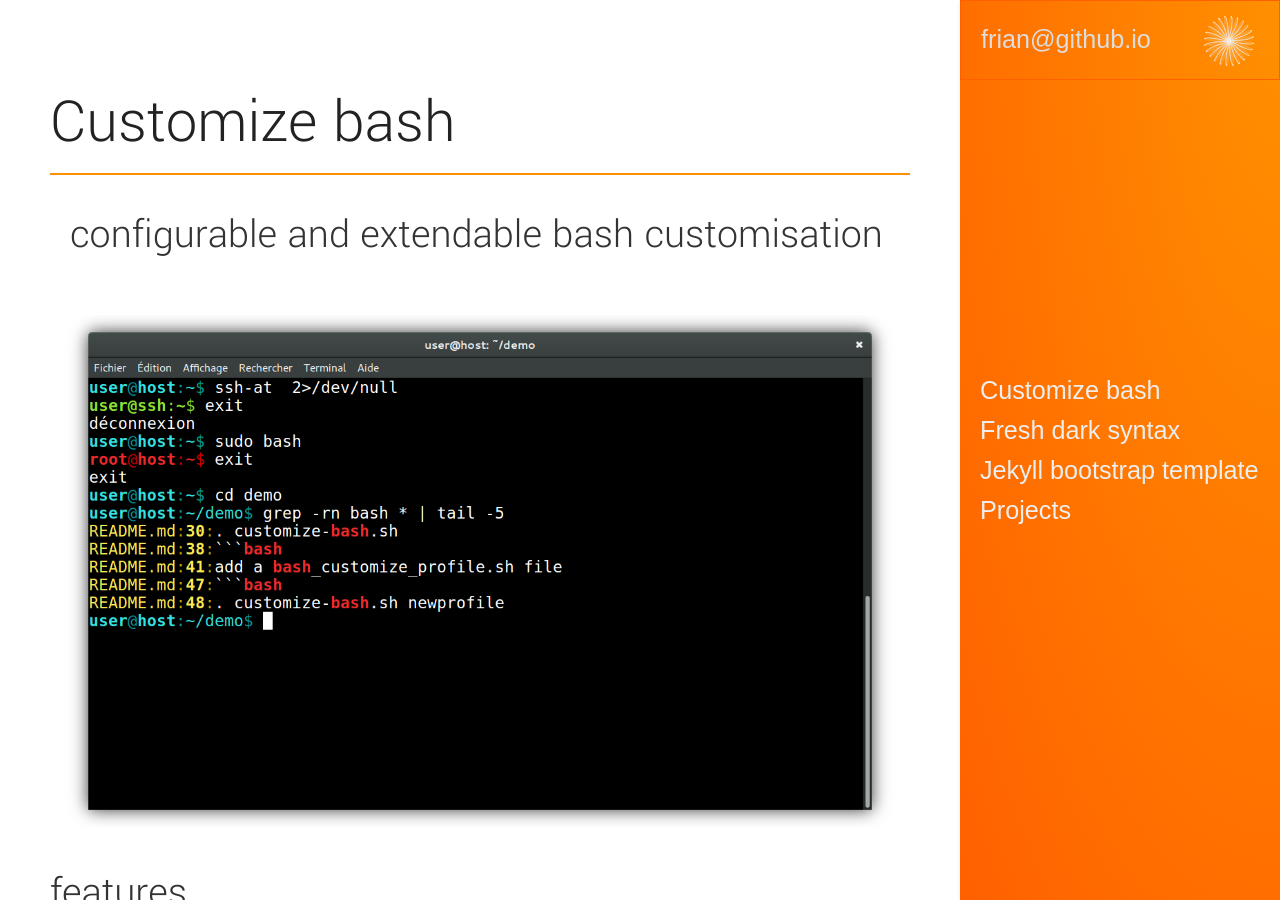
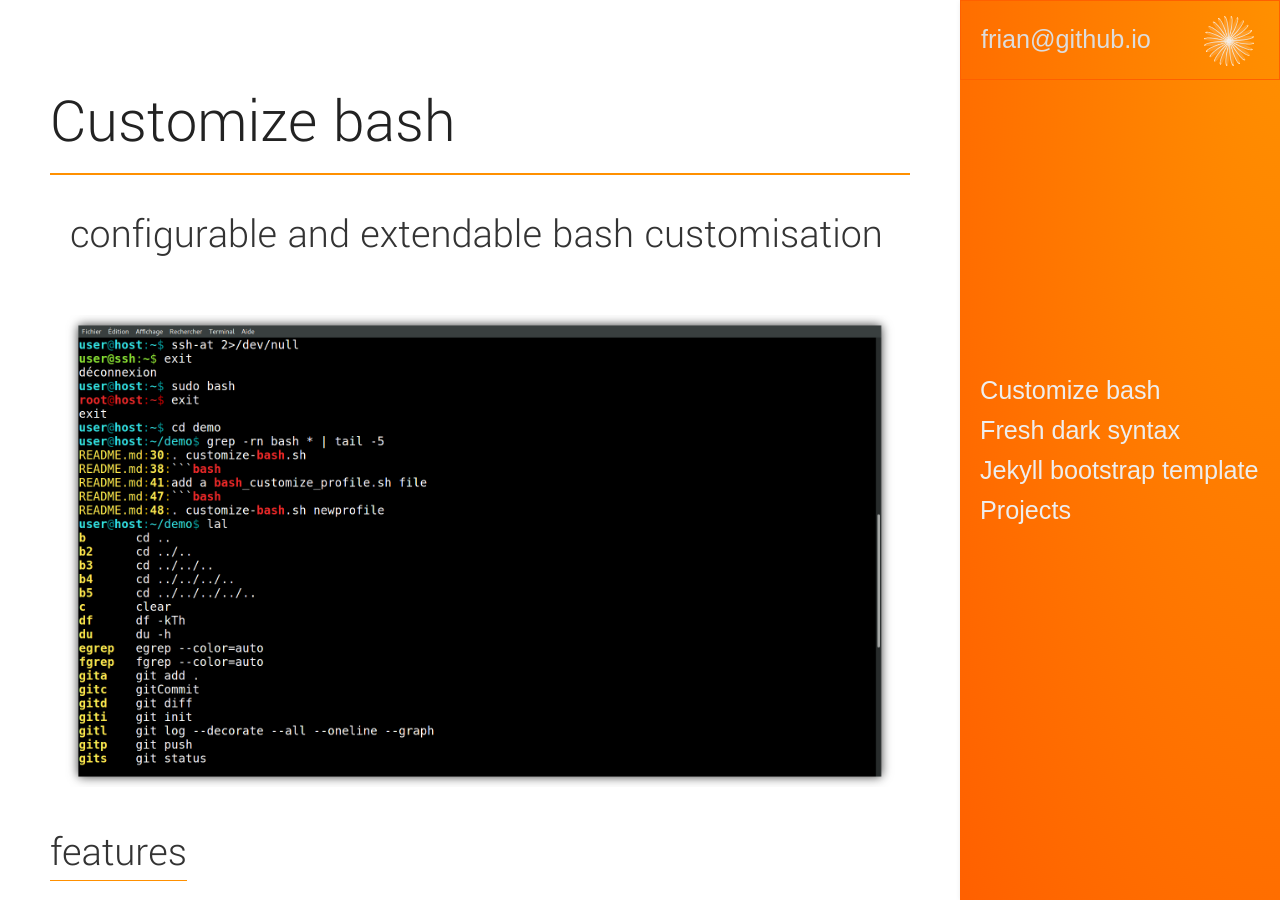
Before and after one commit to frian/frian.github.io, a Jekyll site: the page built from _pages/01_customize_bash.md, in a window 1280 px wide and 900 px high. Built offline with Jekyll 4.4.1, drawn with Linux system fonts in a browser that asks for light colours; some web fonts are replaced.

Commit message:
fixed screenshot

```diff
--- a/_pages/01_customize_bash.md
+++ b/_pages/01_customize_bash.md
@@ -12,7 +12,7 @@ permalink: /customize-bash/
 configurable and extendable bash customisation
 </div>
 
-![php](/img/01-customize-bash-2.png)
+![php](/img/01-customize-bash.png)
 
 ## features
 
```
